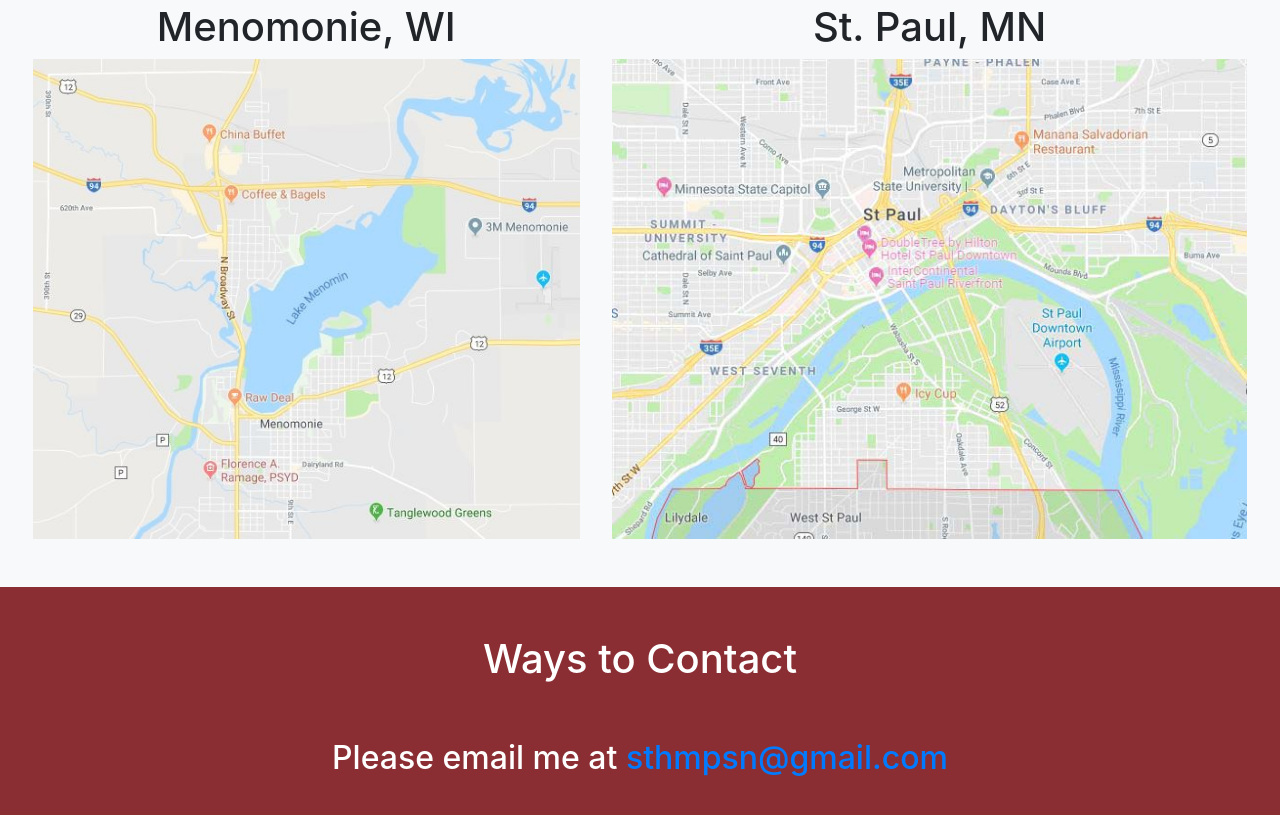
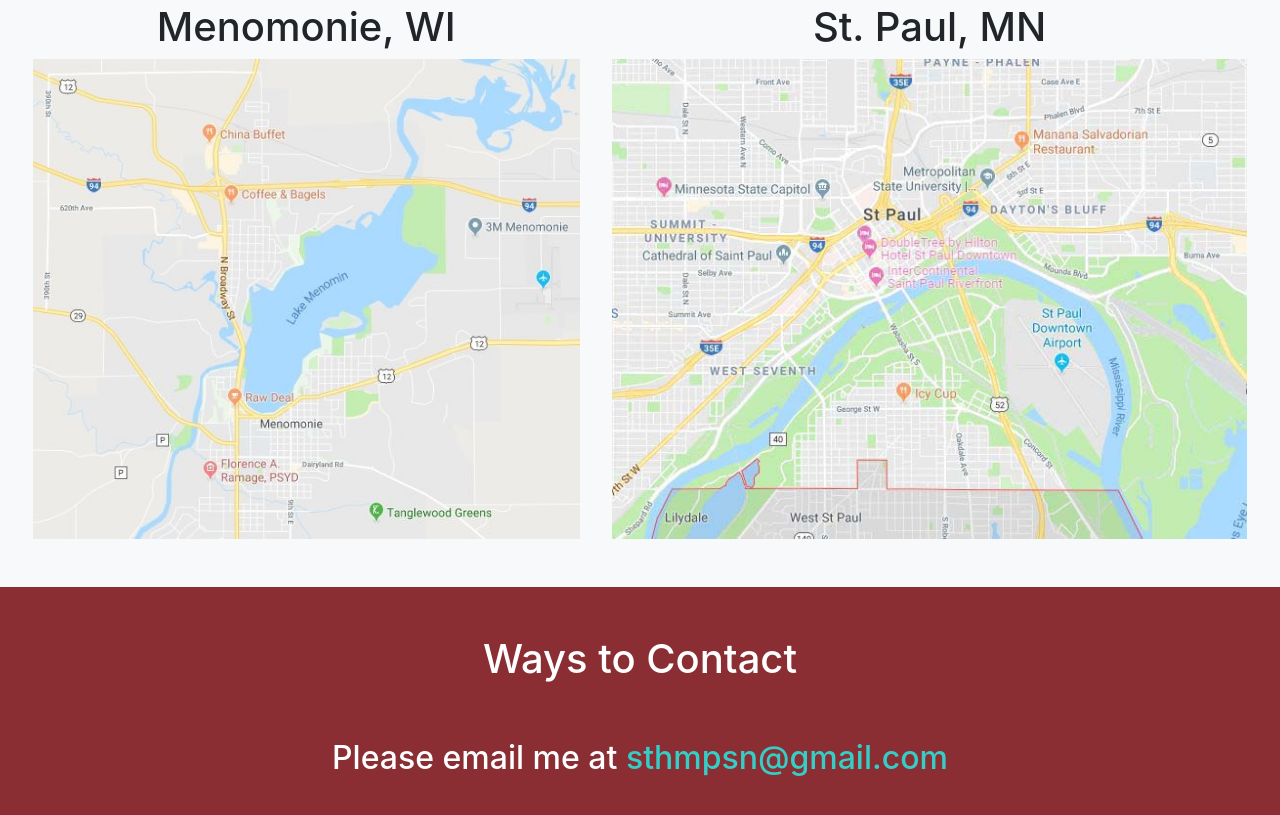
Before and after one commit to sthmpsn/subaru-sale, a plain HTML site: page index.html in a window 1280 px wide. Shown: the part 2892-3707 px from the top of the page. Drawn offline with nearby package versions, Linux system fonts and the light colour scheme.

Commit message:
changed text decoration on mailto hyperlink

```diff
--- a/assets/styles/styles.css
+++ b/assets/styles/styles.css
@@ -24,7 +24,7 @@
     font-size: 1.3rem;
 }
 
-#sec-about > div > div > p > a, #sec-contact > div > div > h3 > a {
+#sec-about > div > div > p > a, #sec-contact > div > div > h3 > a, #sec-contact > div > div > h2 > a {
     text-decoration: none;
     color: #34cec6;
 }
```
